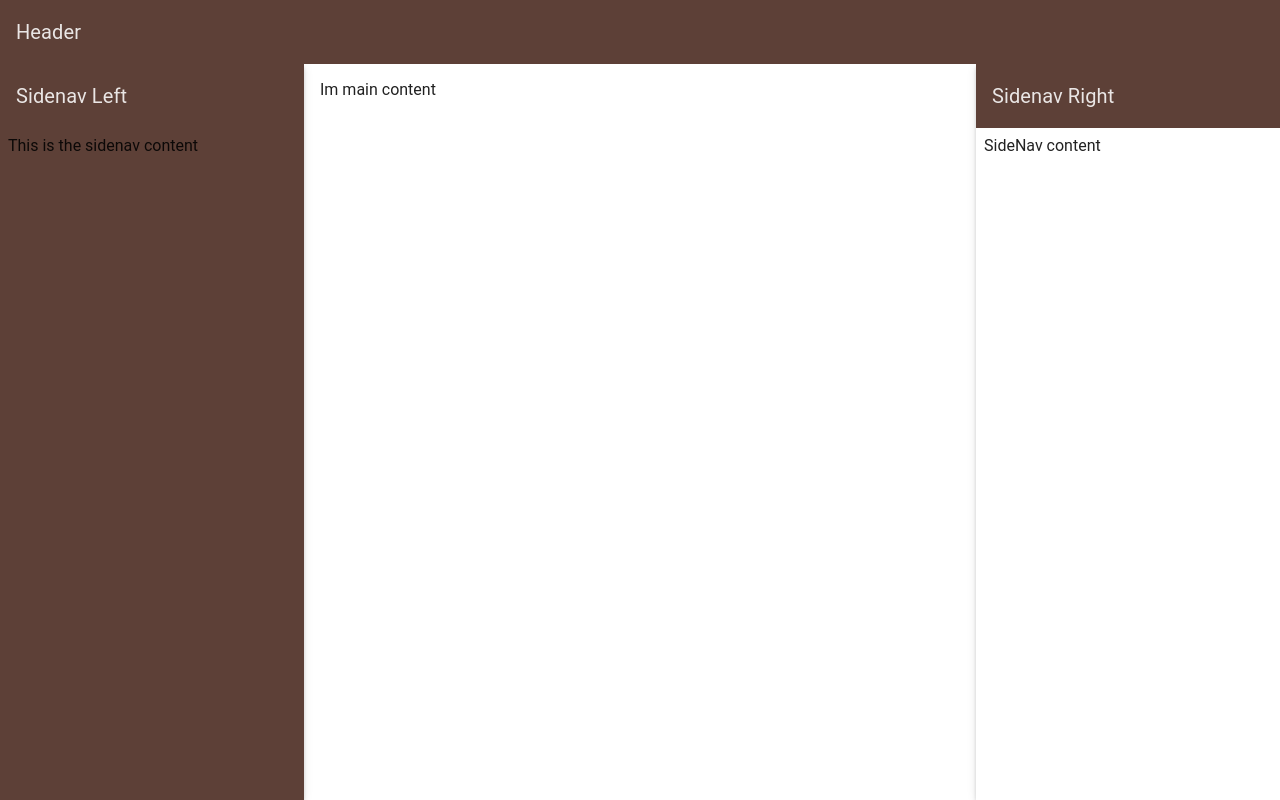
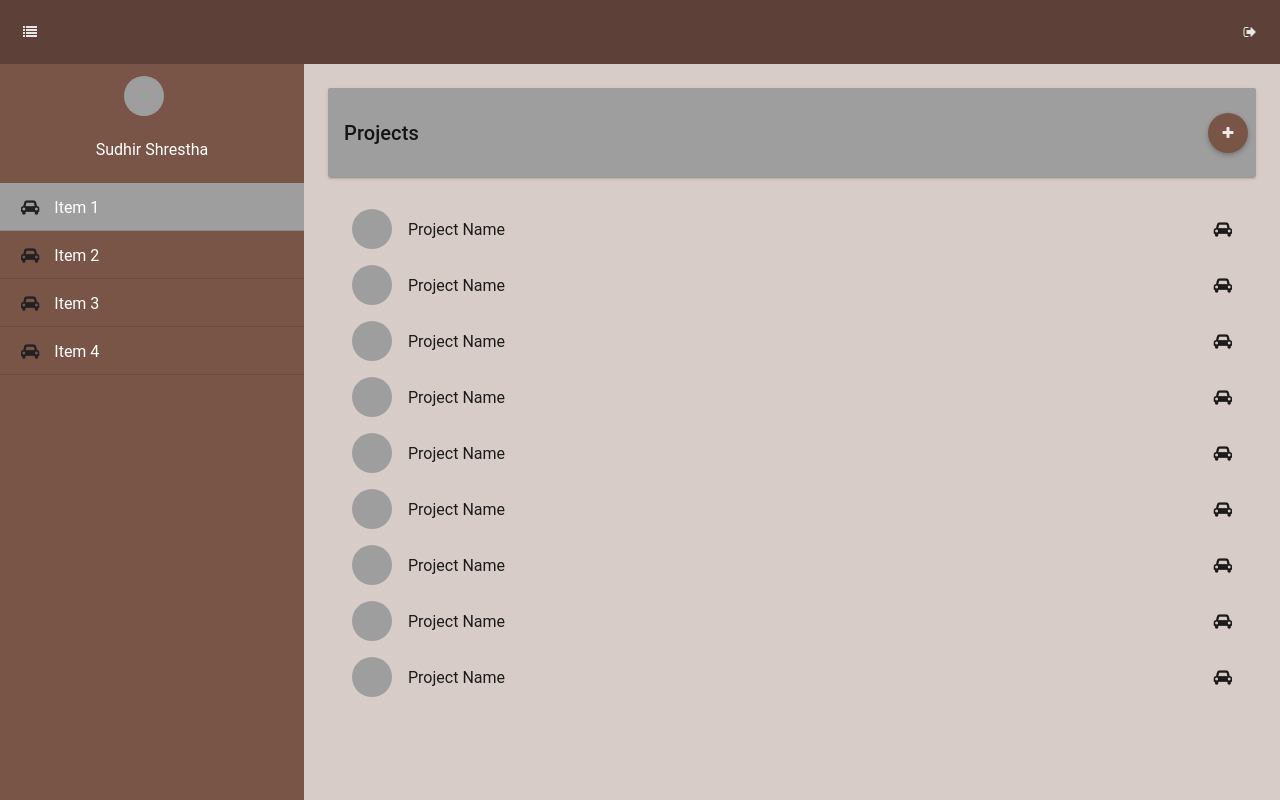
Before and after one commit to poudelprakash/lf-planning-poker, a Rails app: page / in a window 1280 px wide. Run offline with Rails 7, Linux system fonts and the light colour scheme; some libraries are stand-ins or nearby versions; some web fonts are replaced; grey boxes are pictures that could not be loaded.

Commit message:
Sudhir1: Basic layout created

```diff
--- a/public/application/css/style.css
+++ b/public/application/css/style.css
@@ -11,3 +11,20 @@ md-toolbar {
 .full-height {
   height: 100%;
 }
+
+
+/* SIDENAV */
+
+.sidenav-list i {
+  display: block;
+  margin: 0 15px 0 5px;
+  color: #212121;
+}
+
+.sidenav-list md-list-item:hover {
+  background: #9E9E9E;
+}
+
+.sidenav-list md-list-item.active {
+  background: #9E9E9E;
+}
--- a/public/application/dashboard/dashboard.controller.js
+++ /dev/null
@@ -1,13 +0,0 @@
-;(function(){
-  "use strict";
-
-  var DashboardController = function($scope) {
-
-  }
-  DashboardController.$inject = ['$scope'];
-
-  angular
-  .module('testTemplate')
-  .controller('DashboardController', DashboardController)
-
-})()
--- a/public/application/dashboard/dashboard.html
+++ /dev/null
@@ -1,26 +0,0 @@
-<section class="full-height" layout="column" flex>
-
-  <div ng-include src="'application/shared/header/header.html'"></div>
-
-
-  <md-content class="full-height" layout="row" flex>
-
-    <div class="full-height" data-ng-include src="'application/shared/sideNav/sideNav.html'"></div>
-
-    <md-content layout="row" flex>
-      <md-content class="md-padding" flex>
-        Im main content
-      </md-content>
-      <md-sidenav class="md-sidenav-right md-whiteframe-z2"
-                  md-component-id="right" md-is-locked-open="true">
-        <md-toolbar class="md-theme-light">
-          <h1 class="md-toolbar-tools">Sidenav Right</h1>
-        </md-toolbar>
-        <md-content layout-padding>
-          SideNav content
-        </md-content>
-      </md-sidenav>
-    </md-content>
-  </md-content>
-
-</section>
--- /dev/null
+++ b/public/application/lobby/lobby.controller.js
@@ -0,0 +1,13 @@
+;(function(){
+  "use strict";
+
+  var LobbyController = function($scope) {
+
+  }
+  LobbyController.$inject = ['$scope'];
+
+  angular
+  .module('testTemplate')
+  .controller('LobbyController', LobbyController)
+
+})()
--- /dev/null
+++ b/public/application/lobby/lobby.html
@@ -0,0 +1,33 @@
+<section class="full-height" layout="row" flex>
+
+  <div class="full-height" data-ng-include src="'application/shared/sideNav/sideNav.html'"></div>
+
+  <md-content class="full-height" layout="column" flex>
+
+    <div ng-include layout="column" src="'application/shared/header/header.html'"></div>
+
+    <md-content class="light-primary md-padding" layout="column" flex>
+
+        <md-card class="accent" layout="row" layout-align="center center">
+          <h2 class="md-title md-padding">
+            Projects
+          </h2>
+          <span flex></span>
+          <md-button class="md-primary md-mini md-fab">
+            <i class="fa fa-plus"></i>
+          </md-button>
+        </md-card>
+
+        <md-list class="md-padding">
+          <md-list-item ng-repeat="item in [1,2,3,4,5,6,7,8,9]">
+            <img alt="{{ person.name }}" src="asd" class="md-avatar" />
+            <p>Project Name</p>
+            <i class="fa fa-car" class="md-secondary md-hue-3"></i>
+          </md-list-item>
+        </md-list>
+
+    </md-content>
+
+  </md-content>
+
+</section>
--- /dev/null
+++ b/public/application/material/theme.js
@@ -0,0 +1,15 @@
+;(function() {
+  "use strict";
+
+  var MaterialTheme = function($mdThemingProvider) {
+    $mdThemingProvider.theme('default')
+    .primaryPalette('brown')
+    .accentPalette('grey');
+  };
+  MaterialTheme.$inject = ['$mdThemingProvider'];
+
+  angular
+  .module('testTemplate')
+  .config(MaterialTheme);
+
+})();
--- /dev/null
+++ b/public/application/room/roomCreate.controller.js
@@ -0,0 +1,13 @@
+;(function(){
+  "use strict";
+
+  var RoomCreateController = function($scope) {
+
+  };
+  RoomCreateController.$inject = ['$scope'];
+
+  angular
+  .module('testTemplate')
+  .controller('RoomCreateController', RoomCreateController)
+
+})()
--- /dev/null
+++ b/public/application/room/roomIndex.controller.js
@@ -0,0 +1,13 @@
+;(function(){
+  "use strict";
+
+  var RoomController = function($scope) {
+
+  };
+  RoomController.$inject = ['$scope'];
+
+  angular
+  .module('testTemplate')
+  .controller('RoomController', RoomController)
+
+})()
--- a/public/application/routes.js
+++ b/public/application/routes.js
@@ -6,14 +6,26 @@
 
   .config(function ($stateProvider, $urlRouterProvider) {
 
-    $urlRouterProvider.otherwise('/dashboard');
+    $urlRouterProvider.otherwise('/lobby');
 
     $stateProvider
 
-    .state('dashboard', {
-      url: '/dashboard',
-      templateUrl: 'application/dashboard/dashboard.html',
-      controller: "DashboardController"
+    .state('lobby', {
+      url: '/lobby',
+      templateUrl: 'application/lobby/lobby.html',
+      controller: "LobbyController"
+    })
+
+    .state('room', {
+      url: '/room',
+      templateUrl: 'application/room/roomIndex.html',
+      controller: "RoomController"
+    })
+
+    .state('roomCreate', {
+      url: '/room/new',
+      templateUrl: 'application/room/roomCreate.html',
+      controller: "RoomCreateController"
     })
 
   });
--- a/public/application/shared/header/header.html
+++ b/public/application/shared/header/header.html
@@ -1,3 +1,6 @@
-<md-toolbar class="md-theme-indigo">
-  <h1 class="md-toolbar-tools">Header</h1>
+<md-toolbar layout="row" layout-align="start center">
+  <span flex></span>
+  <md-button class="md-icon-button" aria-label="Navigation">
+    <i class="fa fa-sign-out"></i>
+  </md-button>
 </md-toolbar>
--- a/public/application/shared/sideNav/sideNav.html
+++ b/public/application/shared/sideNav/sideNav.html
@@ -1,8 +1,45 @@
-<md-sidenav style="height:100%" class="dark-primary md-sidenav-left md-whiteframe-z2" md-component-id="left" md-is-locked-open="$mdMedia('gt-md')">
-  <md-toolbar>
-    <h1 class="md-toolbar-tools">Sidenav Left</h1>
+
+
+<md-sidenav class="full-height primary md-sidenav-left md-whiteframe-z2" md-component-id="left" md-is-locked-open="$mdMedia('gt-md')">
+
+  <md-toolbar layout="row" layout-align="start center">
+    <md-button class="md-icon-button" aria-label="Navigation">
+      <i class="fa fa-list"></i>
+    </md-button>
   </md-toolbar>
-  <md-content layout-padding>
-    This is the sidenav content
+
+  <md-content layout="column" class="full-height">
+
+    <div layout="column" layout-align="center center">
+      <md-list-item class="md-2-line">
+        <img ng-src="adasd" class="md-avatar" alt="{{item.who}}" />
+      </md-list-item>
+      <p class="text">Sudhir Shrestha</p>
+    </div>
+
+    <div layout="column">
+      <md-list class="text sidenav-list">
+        <md-list-item class="active">
+          <i class="fa fa-car"></i>
+          <p>Item 1</p>
+          <md-divider></md-divider>
+        </md-list-item>
+        <md-list-item>
+          <i class="fa fa-car"></i>
+          <p>Item 2</p>
+          <md-divider></md-divider>
+        </md-list-item>
+        <md-list-item>
+          <i class="fa fa-car"></i>
+          <p>Item 3</p>
+          <md-divider></md-divider>
+        </md-list-item>
+        <md-list-item>
+          <i class="fa fa-car"></i>
+          <p>Item 4</p>
+          <md-divider></md-divider>
+        </md-list-item>
+      </md-list>
+    </div>
   </md-content>
 </md-sidenav>
--- a/public/index.html
+++ b/public/index.html
@@ -43,6 +43,11 @@
 <script src="application/app.js"></script>
 <script src="application/routes.js"></script>
 
-<script src="application/dashboard/dashboard.controller.js"></script>
+<script src="application/material/theme.js"></script>
+
+<script src="application/lobby/lobby.controller.js"></script>
+
+<script src="application/room/roomIndex.controller.js"></script>
+<script src="application/room/roomCreate.controller.js"></script>
 
 </html>
```
Also changed, not shown: public/application/room/roomCreate.html (added, +57 -0 lines), public/application/room/roomIndex.html (added, +60 -0 lines).
